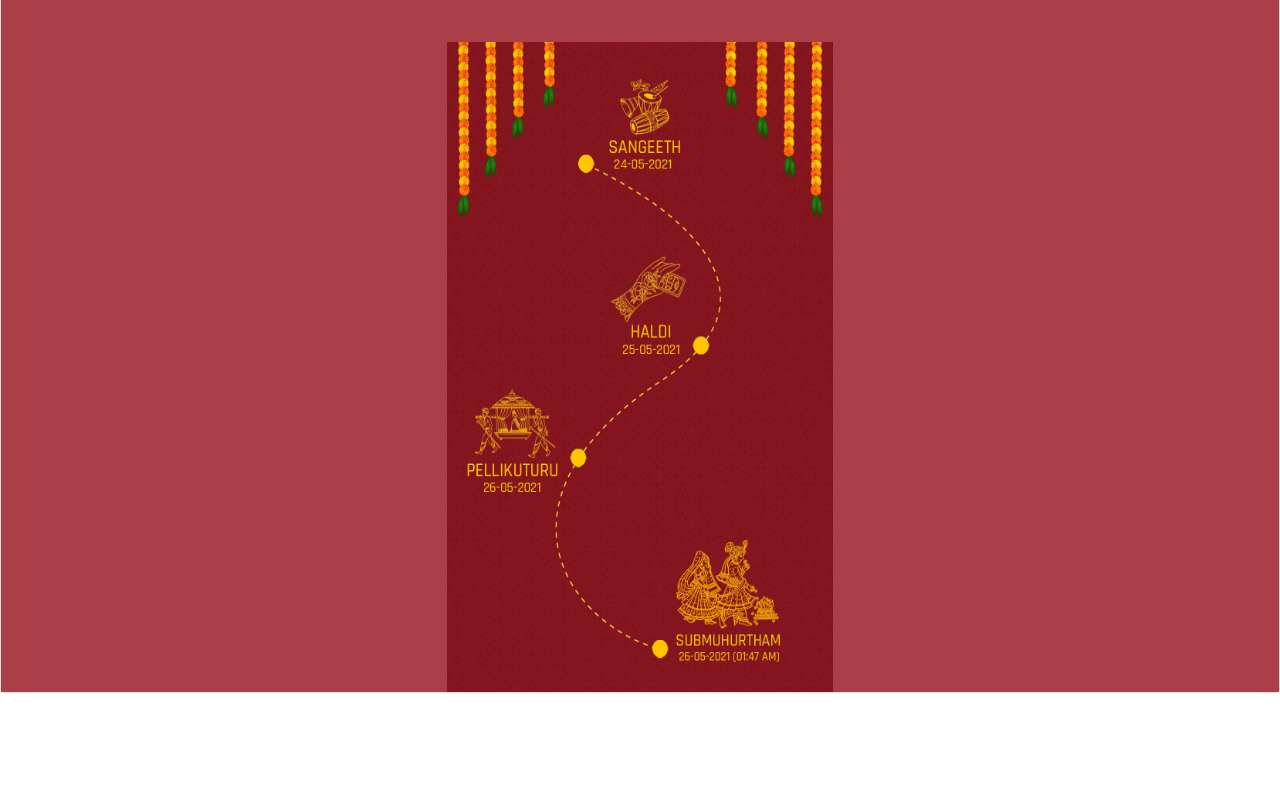
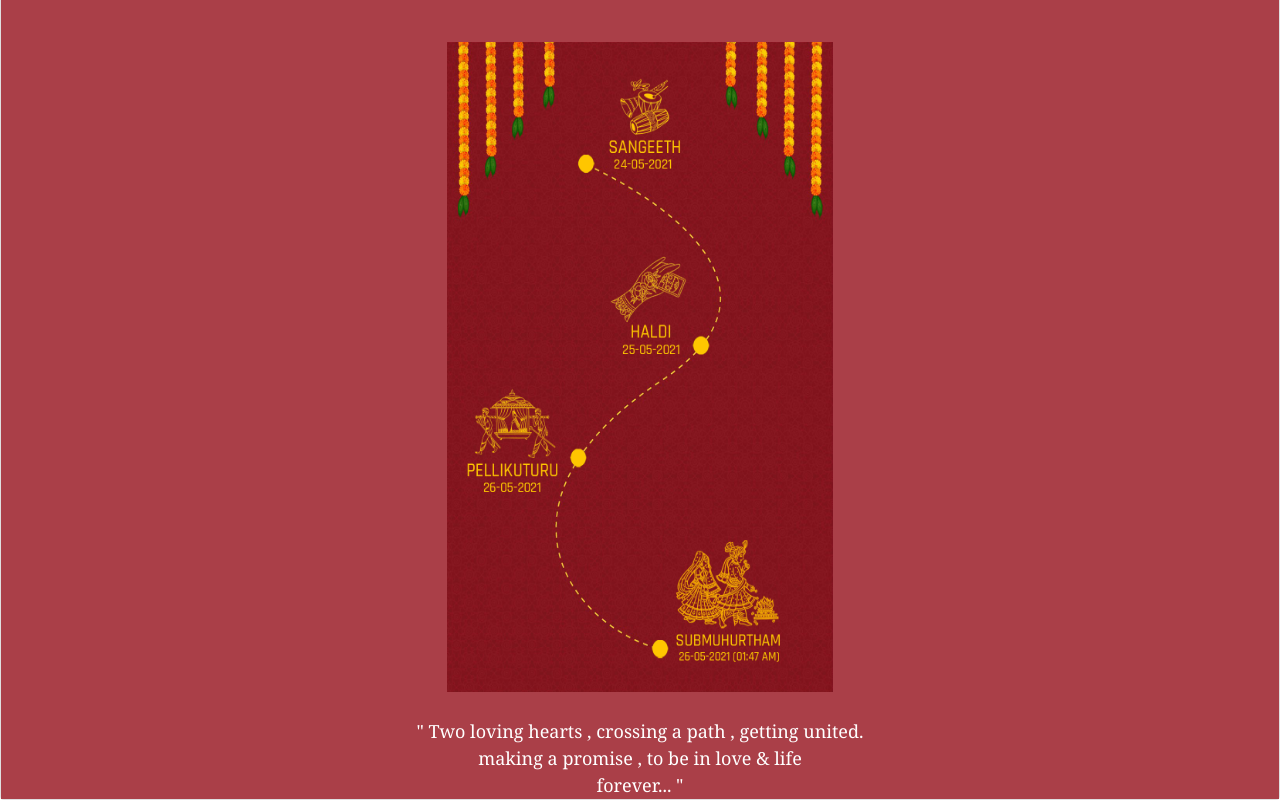
Before and after one commit to ram-supriya/RamRajuandSupriya.github.io, an Angular app: page / in a window 1280 px wide. Shown: the part 853-1653 px from the top of the page. Before the commit the page ends 1546 px from the top, so only its background shows below. Built offline with nearby package versions, Linux system fonts and the light colour scheme.

Commit message:
new changes

```diff
--- a/src/app/main-page/main-page.component.html
+++ b/src/app/main-page/main-page.component.html
@@ -72,6 +72,10 @@
   <div class="col-12 groomnames1">
     <img class="pelliphoto" src="../../assets/Time_line.png">
   </div>
+  <div class="quote">
+    " Two loving hearts , crossing a path , getting united. <br>making a promise , to be in love & life <br> forever...
+    "
+  </div>
 
   <!-- <div class="video">
     <div class="embed-responsive embed-responsive-16by9">
--- a/src/app/main-page/main-page.component.scss
+++ b/src/app/main-page/main-page.component.scss
@@ -64,6 +64,16 @@ $font: 'Questrial', sans-serif;
 
 
 
+}
+.quote {
+  padding-top: 2%;
+  text-align: center;
+  font-size: large;
+  background-color: #aa3f48;
+  color: #ffffff;
+  font-family: Georgia, 'Times New Roman', Times, serif;
+  line-height: 1.5;
+  // background-image: linear-gradient(315deg, #982630 0%, #9b444a 54%, #9c3038 100%);
 }
 
 .video {
```
Also changed, not shown: src/assets/fontimage1.png (added).
